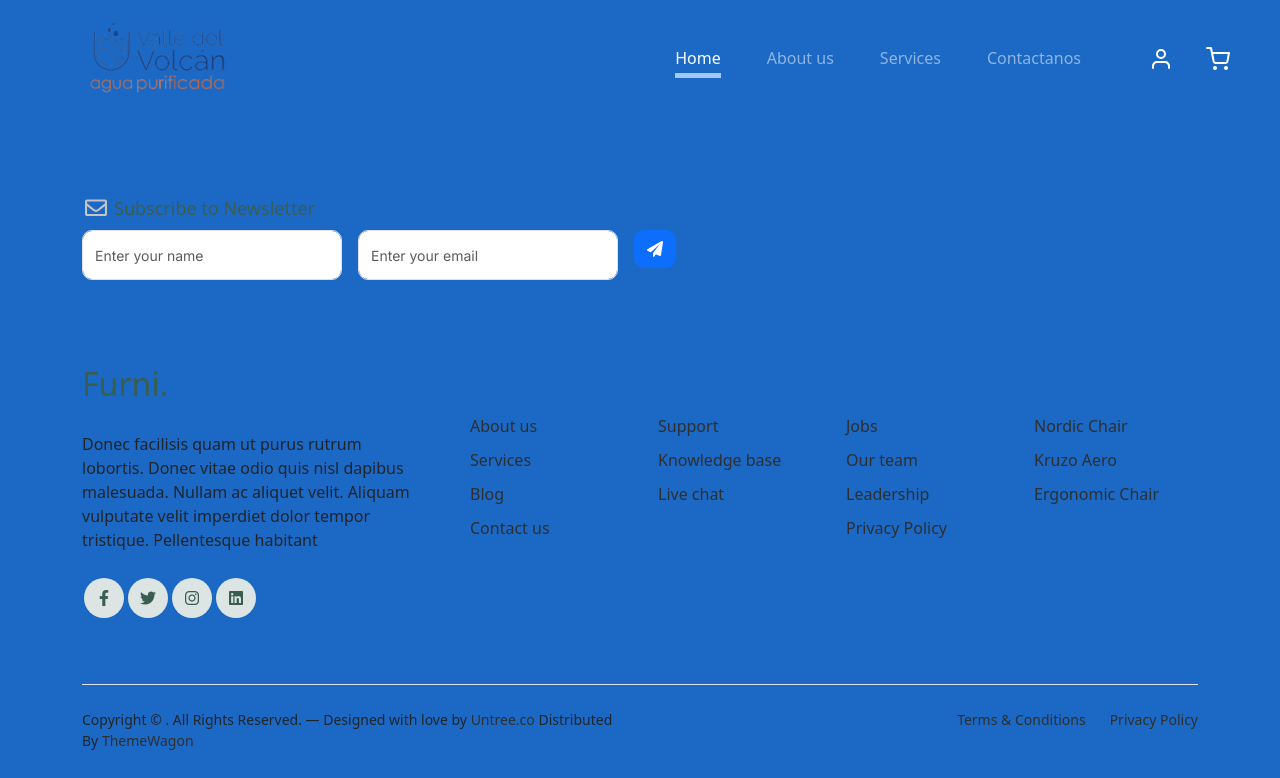
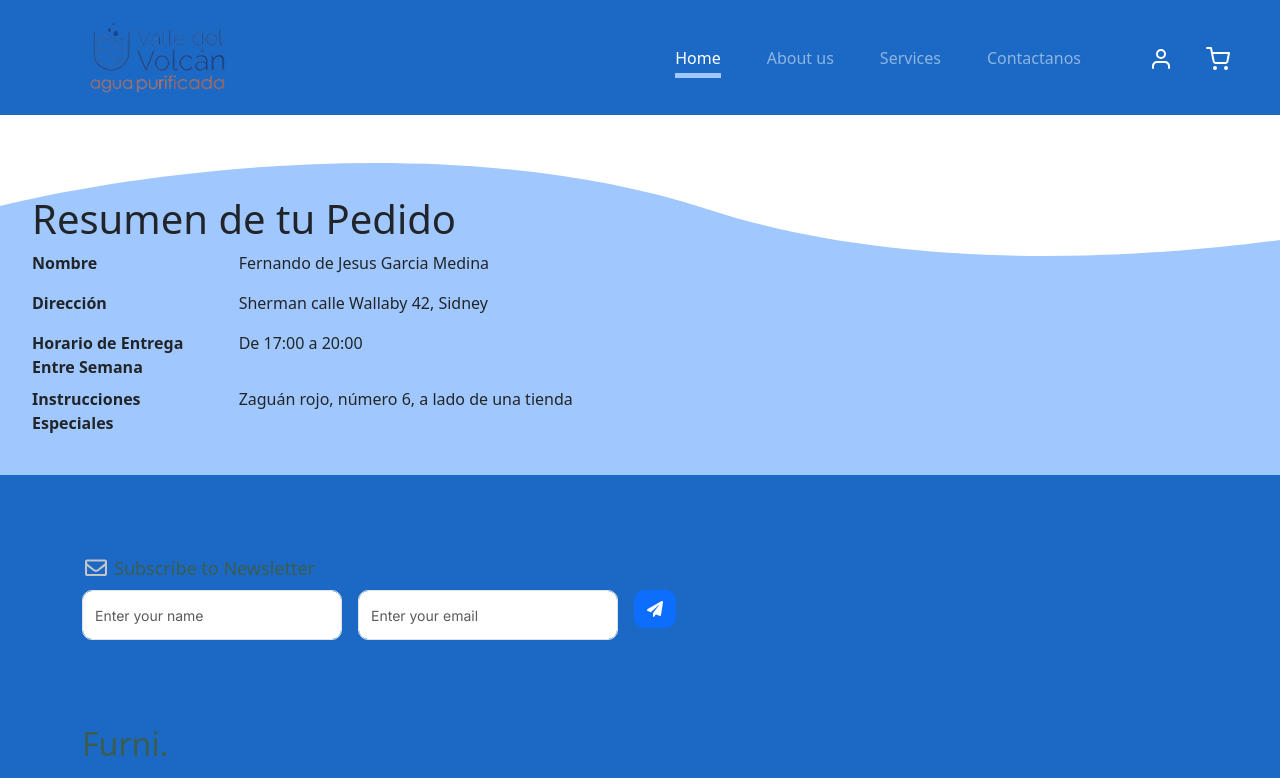
Before and after one commit to Fernando-sys28/ValleDelVolcan, an Angular app: page /delivery/summary in a window 1280 px wide. Before the commit this address led to /. Shown: the top 778 px of the page. Built offline with nearby package versions, Linux system fonts and the light colour scheme.

Commit message:
added review-order component and linked it to delivery-form

```diff
--- a/src/app/app.routes.ts
+++ b/src/app/app.routes.ts
@@ -3,10 +3,12 @@ import { ProcesoPurificacionComponent} from './proceso-purificacion/proceso-puri
 import { DeliveryFormComponent } from './delivery-form/delivery-form.component';
 import { MainPageComponent } from './main-page/main-page.component';
 import { ContactPageComponent } from './contact-page/contact-page.component';
+import { ReviewOrderComponent } from './review-order/review-order.component'
 
 export const routes: Routes = [
   {path: 'delivery', component: DeliveryFormComponent },
   { path: 'proceso-purificacion', component: ProcesoPurificacionComponent },
   {path: 'contactanos', component: ContactPageComponent },
+  {path: 'delivery/summary', component: ReviewOrderComponent},
   {path: '', component: MainPageComponent},
 ];
--- a/src/app/delivery-form/delivery-form.component.css
+++ b/src/app/delivery-form/delivery-form.component.css
@@ -26,3 +26,7 @@
 #success-card {
     margin: 0 auto; /* This will center the div horizontally */
 }
+
+#order-button {
+    margin-top: 2rem;
+}
--- a/src/app/delivery-form/delivery-form.component.html
+++ b/src/app/delivery-form/delivery-form.component.html
@@ -76,7 +76,7 @@
                 </div>
 
                 <!-- Button trigger modal -->
-                <button type="button" class="btn btn-primary" data-bs-toggle="modal" data-bs-target="#exampleModal">
+                <button id="order-button" type="button" class="btn btn-primary" data-bs-toggle="modal" data-bs-target="#exampleModal">
                     Hacer Pedido
                 </button>
 
@@ -100,7 +100,7 @@
                                 </div>
                             </div>
                             <div class="modal-footer">
-                                <button type="button" class="btn btn-primary">DONE</button>
+                                <a href="delivery/summary" class="btn btn-primary" role="button">DONE</a>
                             </div>
                         </div>
                     </div>
--- /dev/null
+++ b/src/app/review-order/review-order.component.css
@@ -0,0 +1,5 @@
+.top-half{
+    padding: 2rem;
+    background-image: url("../../assets/images/background1.svg");
+    margin-top: 3rem;
+}
--- /dev/null
+++ b/src/app/review-order/review-order.component.html
@@ -0,0 +1,41 @@
+<div class="top-half">
+    <h1>Resumen de tu Pedido</h1>
+
+    <div class="row justify-content-star">
+        <div class="col-2">
+            <label for="showName" class="form-label" style="font-weight: bold;">Nombre</label>
+        </div>
+        <div class="col-4">
+            <p>Fernando de Jesus Garcia Medina</p>
+        </div>
+    </div>
+
+    <div class="row justify-content-star">
+        <div class="col-2">
+            <label for="showDirection" class="form-label" style="font-weight: bold;">Dirección</label>
+        </div>
+        <div class="col-4">
+            <p>Sherman calle Wallaby 42, Sidney</p>
+        </div>
+    </div>
+
+    <div class="row justify-content-star">
+        <div class="col-2">
+            <label for="showHorario" class="form-label" style="font-weight: bold;">Horario de Entrega Entre Semana</label>
+        </div>
+        <div class="col-4">
+            <p>De 17:00 a 20:00</p>
+        </div>
+    </div>
+
+    <div class="row justify-content-star">
+        <div class="col-2">
+            <label for="showComents" class="form-label" style="font-weight: bold;">Instrucciones Especiales</label>
+        </div>
+        <div class="col-4">
+            <p>Zaguán rojo, número 6, a lado de una tienda</p>
+        </div>
+    </div>
+
+
+</div>
```
Also changed, not shown: src/app/review-order/review-order.component.ts (added, +12 -0 lines), 1 other file (tests, documents, lock files or other folders).
